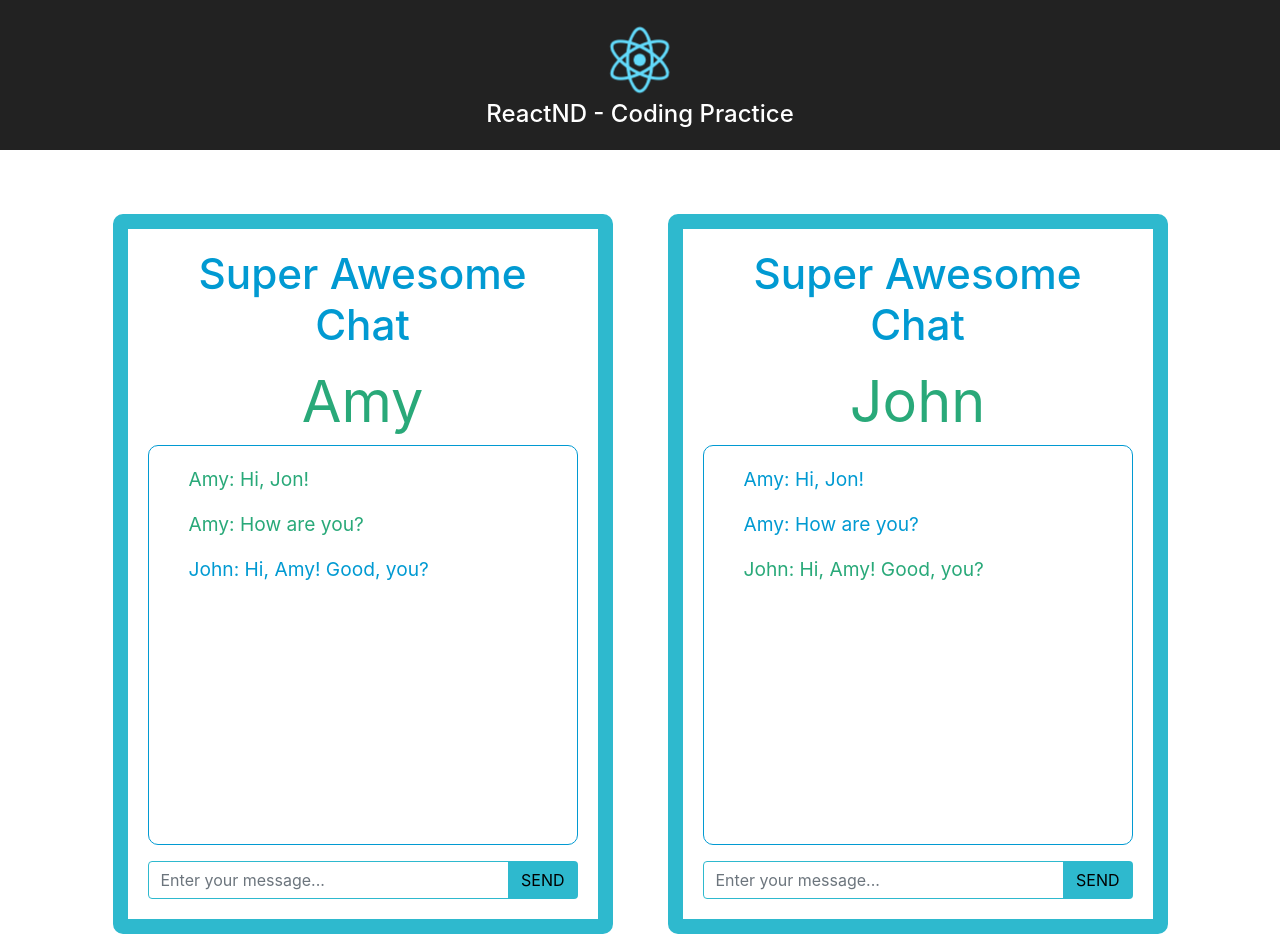
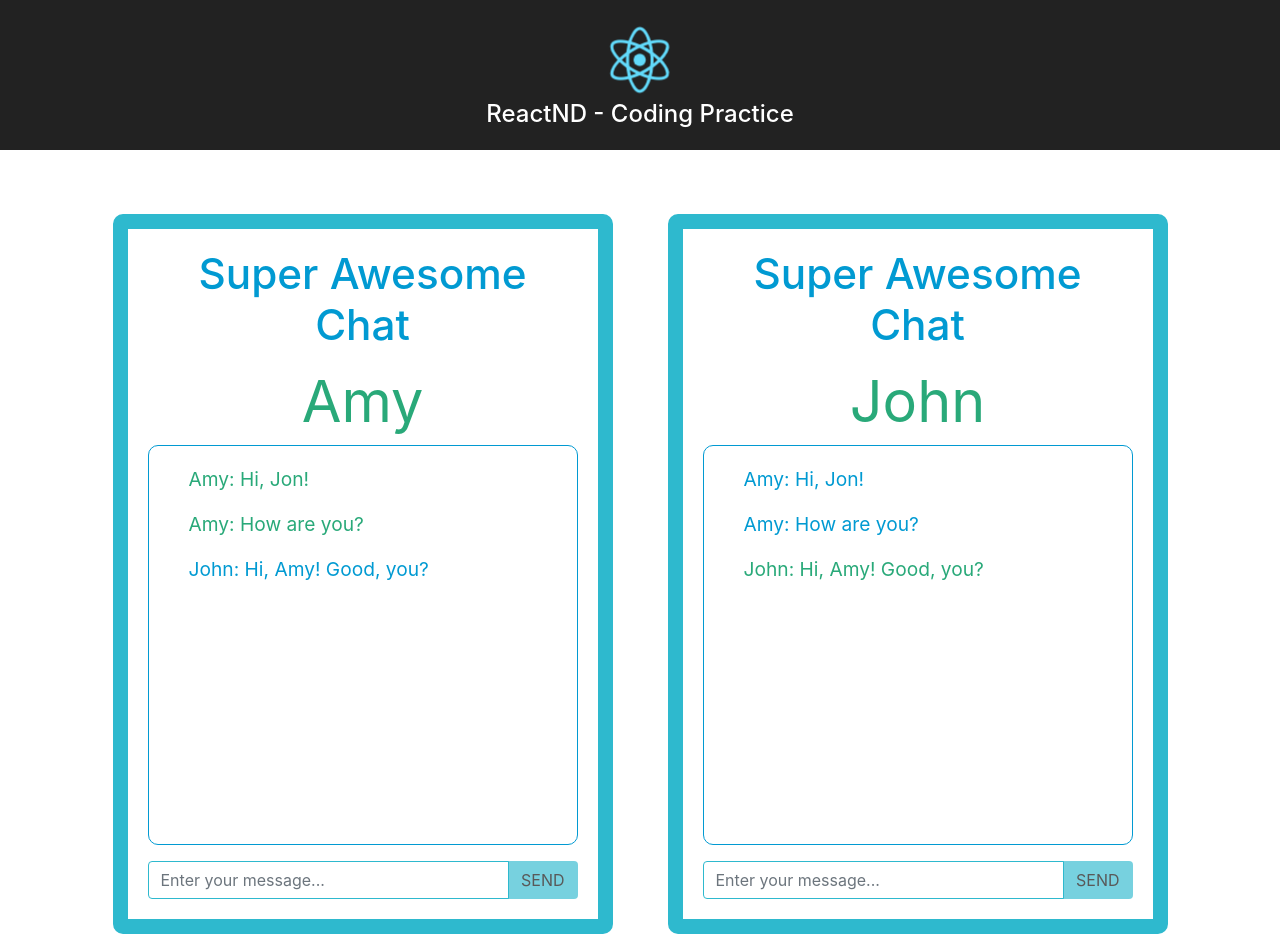
Before and after one commit to kardoso/reactnd-all-together-exercise-2, a React (Create React App) app: page / in a window 1280 px wide. Built offline with nearby package versions, Linux system fonts and the light colour scheme.

Commit message:
Disable SEND button if message is empty

```diff
--- a/src/Components/InputForm.js
+++ b/src/Components/InputForm.js
@@ -1,12 +1,15 @@
 import React, { Component } from 'react'
 
 class InputForm extends Component {
+  state = {
+    messageContent: ''
+  }
   /*
   If the user did not type anything, he/she should not be
   allowed to submit.
   */
   isDisabled = () => {
-    return false
+    return this.state.messageContent === ''
   }
 
   render() {
@@ -17,6 +20,8 @@ class InputForm extends Component {
             type="text"
             className="form-control"
             placeholder="Enter your message..."
+            value={this.state.messageContent}
+            onChange={e => this.setState({ messageContent: e.target.value })}
           />
           <div className="input-group-append">
             <button className="btn submit-button" disabled={this.isDisabled()}>
```
